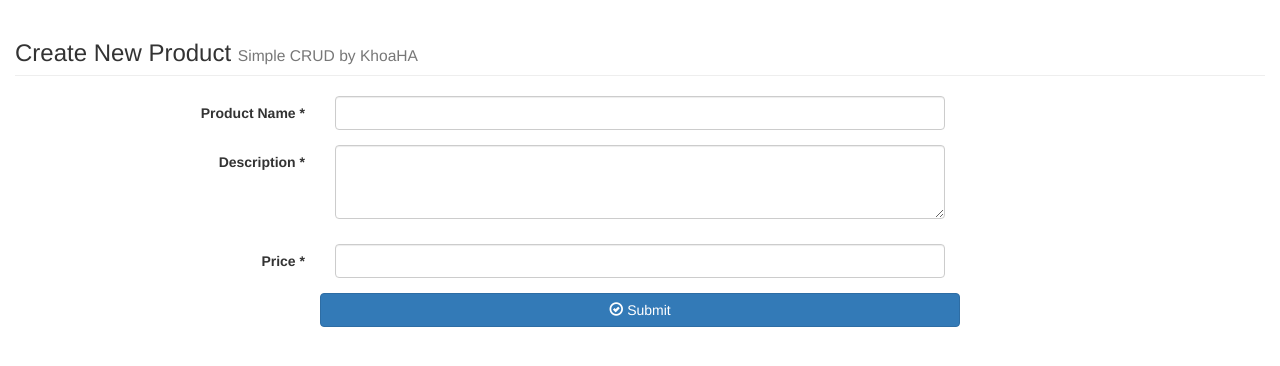
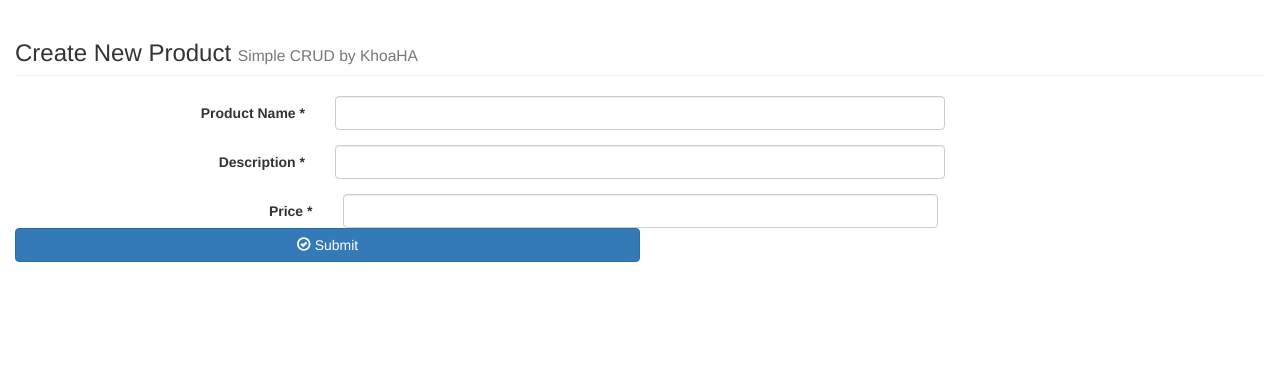
Before and after one commit to KhoaSuperman/SimpleRestfulAPI_CRUD, a PHP site: page /create.php in a window 1280 px wide. Shown: the top 366 px of the page. Run offline with PHP 8.4, Linux system fonts and the light colour scheme.

Commit message:
fix textarea

```diff
--- a/create.php
+++ b/create.php
@@ -77,11 +77,12 @@ if ($_POST) {
                     </label>
 
                     <div class="col-md-6 col-sm-6 col-xs-12">
-                        <textarea class="form-control" id="description" name="description" rows="3"
-                            ></textarea>
+                        <input type="text" id="description" name="description" required="required"
+                               class="form-control col-md-7 col-xs-12"
+                               data-parsley-id="4235">
                         <ul class="parsley-errors-list" id="parsley-id-4235"></ul>
                     </div>
-                </div>
+                </div
 
                 <div class="form-group">
                     <label class="control-label col-md-3 col-sm-3 col-xs-12" for="price">Price <span
--- a/update.php
+++ b/update.php
@@ -108,9 +108,9 @@ if ($_POST) {
                     </label>
 
                     <div class="col-md-6 col-sm-6 col-xs-12">
-                        <textarea class="form-control" id="description" name="description" rows="3">
-                            <?php echo htmlspecialchars($description, ENT_NOQUOTES); ?>
-                        </textarea>
+                        <input type="text" id="description" name="description" required="required"
+                               class="form-control col-md-7 col-xs-12"
+                               data-parsley-id="4235" value="<?php echo htmlspecialchars($description, ENT_NOQUOTES); ?>">
                         <ul class="parsley-errors-list" id="parsley-id-4235"></ul>
                     </div>
                 </div>
```
